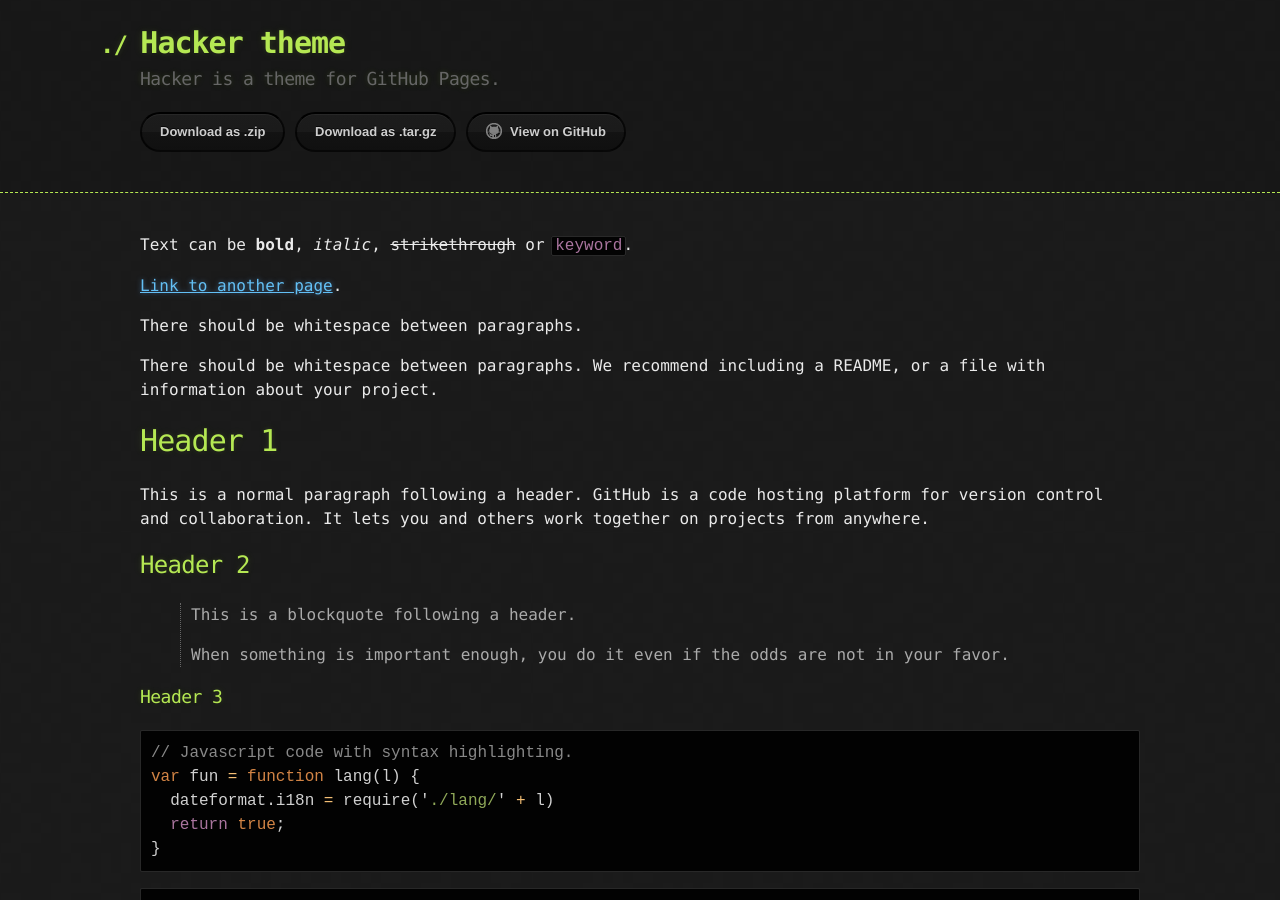
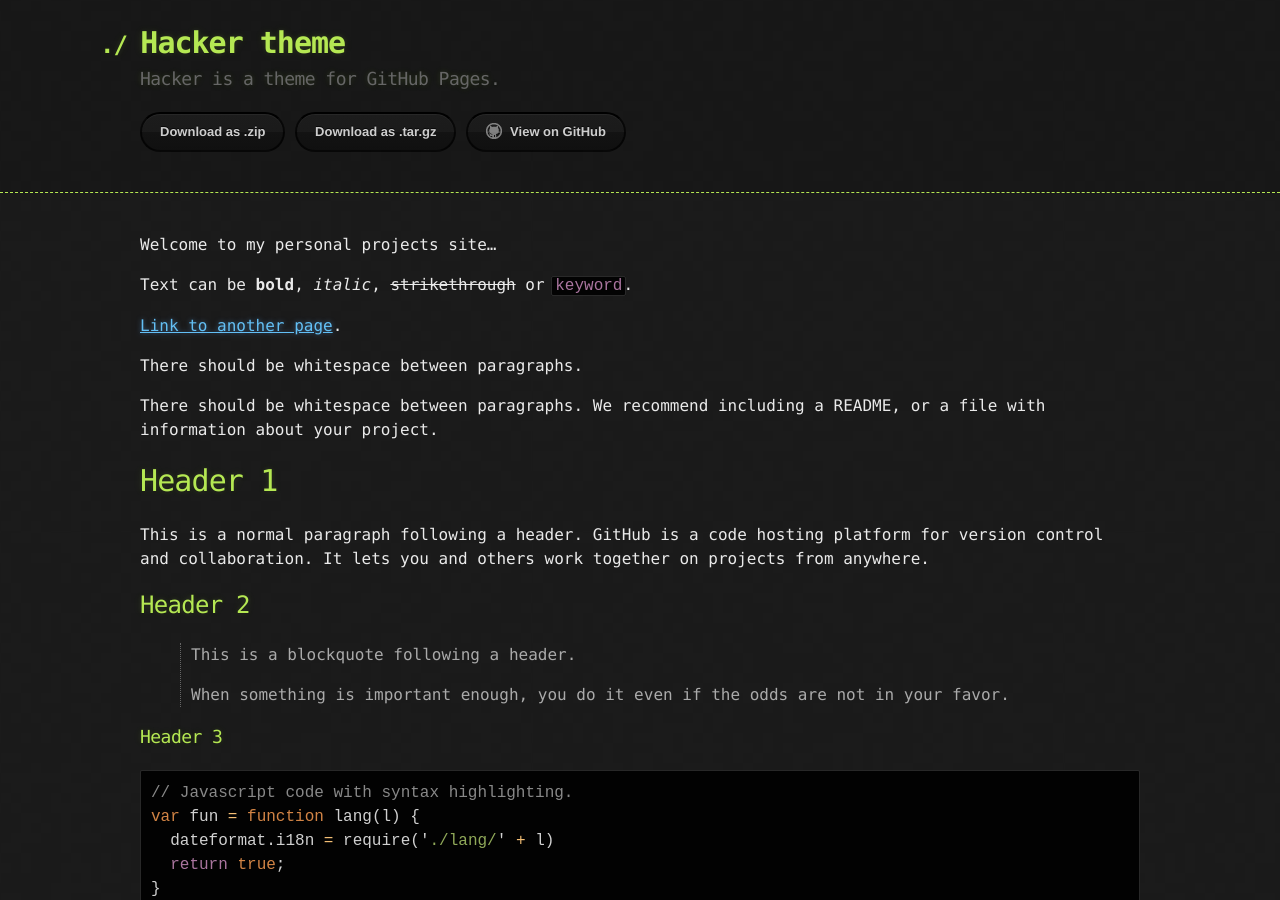
Before and after one commit to AxionDrak/axiondrak.github.io, a Jekyll site: the page built from index.md, in a window 1280 px wide and 900 px high. Built offline with Jekyll 4.4.1, drawn with Linux system fonts in a browser that asks for light colours.

Commit message:
Update index.md

```diff
--- a/index.md
+++ b/index.md
@@ -1,6 +1,7 @@
 ---
 layout: default
 ---
+Welcome to my personal projects site...
 
 Text can be **bold**, _italic_, ~~strikethrough~~ or `keyword`.
 
```
